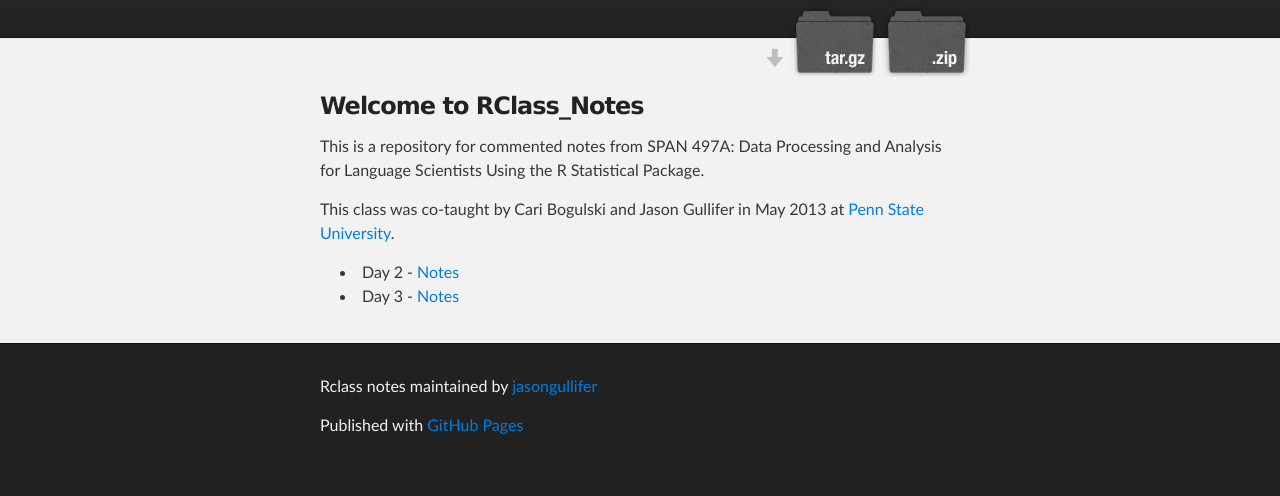
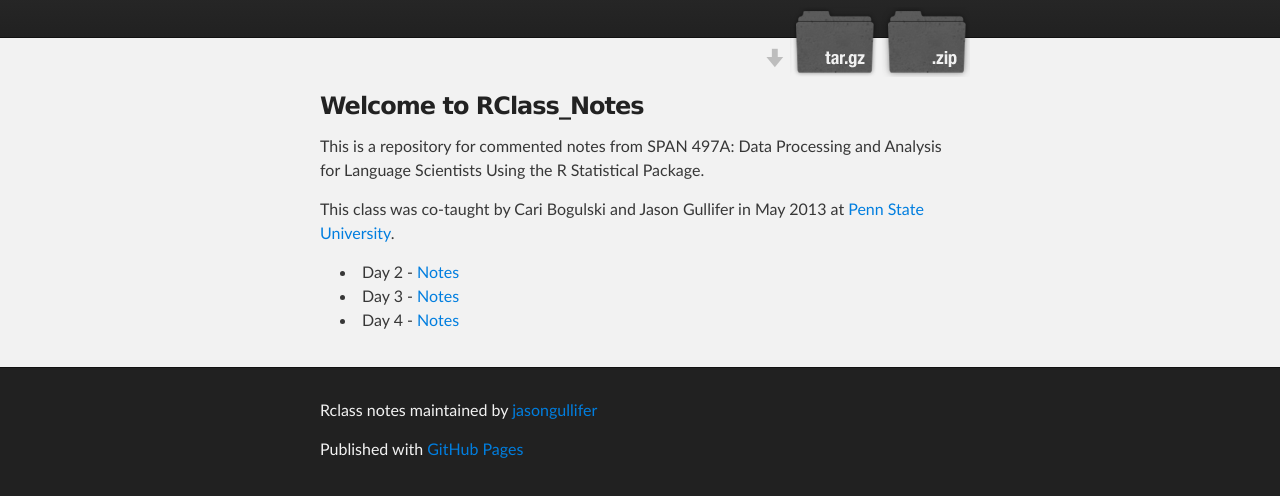
Before and after one commit to jasongullifer/RClass_Notes, a plain HTML site: page index.html in a window 1280 px wide. Shown: the part 136-632 px from the top of the page. Drawn offline with Linux system fonts and the light colour scheme.

Commit message:
day 4 done

```diff
--- a/index.html
+++ b/index.html
@@ -43,6 +43,7 @@ Statistical Package</b>.</p>
 <ul>
   <li>Day 2 - <a href="./Day2_commented.html">Notes</a></li>
   <li>Day 3 - <a href="./Day3_commented.html">Notes</a></li>
+  <li>Day 4 - <a href="./Day4_commented.html">Notes</a></li>
 </ul>
 
       </section>
```
